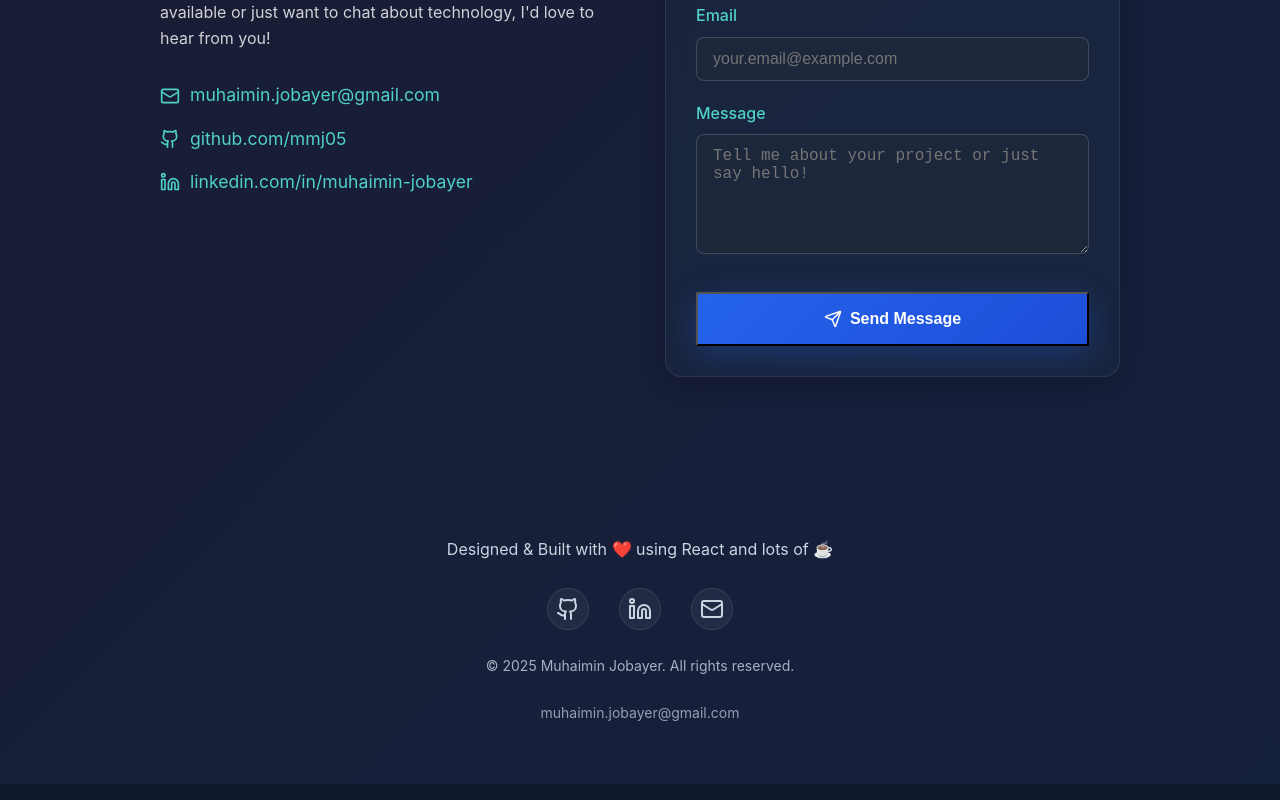
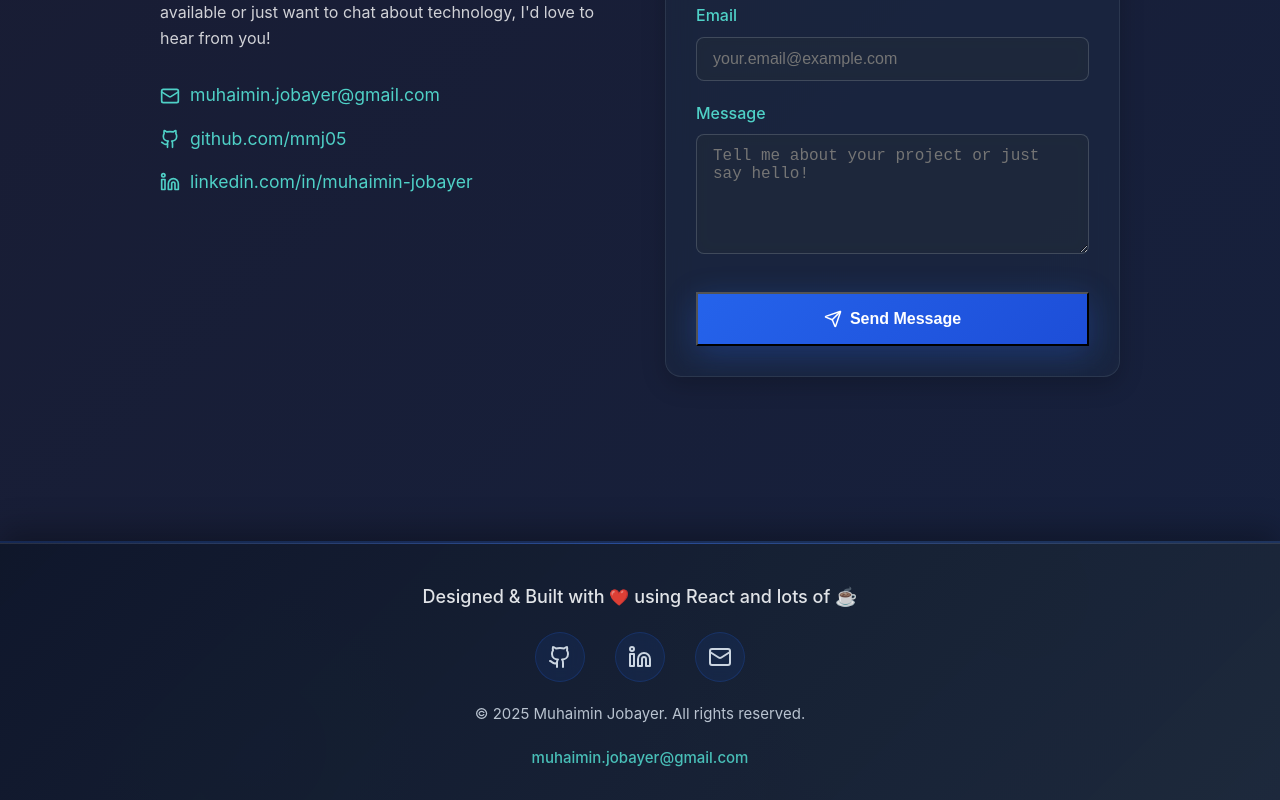
Before and after one commit to mmj05/portfolio, a React (Create React App) app: page / in a window 1280 px wide. Shown: the part 4826-5626 px from the top of the page. Built offline with nearby package versions, Linux system fonts and the light colour scheme.

Commit message:
Refactor Footer styles: update padding, background gradients, and border properties for enhanced aesthetics; improve typography and hover effects for better user experience.

```diff
--- a/src/components/Footer/Footer.css
+++ b/src/components/Footer/Footer.css
@@ -1,7 +1,26 @@
 .footer {
-  padding: 60px 20px;
+  padding: 40px 20px 30px;
   text-align: center;
-  border-top: 1px solid var(--border-color);
+  background:
+    linear-gradient(135deg, rgba(15, 23, 42, 0.95) 0%, rgba(30, 41, 59, 0.9) 100%),
+    radial-gradient(circle at 20% 80%, rgba(37, 99, 235, 0.1) 0%, transparent 50%),
+    radial-gradient(circle at 80% 20%, rgba(6, 182, 212, 0.08) 0%, transparent 50%);
+  border-top: 2px solid rgba(37, 99, 235, 0.2);
+  box-shadow:
+    0 -10px 30px rgba(0, 0, 0, 0.3),
+    inset 0 1px 0 rgba(255, 255, 255, 0.1);
+  position: relative;
+  margin-top: var(--space-3xl);
+}
+
+.footer::before {
+  content: '';
+  position: absolute;
+  top: 0;
+  left: 0;
+  right: 0;
+  height: 1px;
+  background: linear-gradient(90deg, transparent, rgba(37, 99, 235, 0.5), transparent);
 }
 
 .footer-content {
@@ -10,14 +29,17 @@
   display: flex;
   flex-direction: column;
   align-items: center;
-  gap: 25px;
+  gap: 20px;
+  position: relative;
+  z-index: 2;
 }
 
 .footer-built {
-  font-size: 16px;
-  color: var(--text-secondary);
+  font-size: 18px;
+  color: var(--text-primary);
   margin: 0;
-  font-weight: 400;
+  font-weight: 500;
+  opacity: 0.9;
 }
 
 .heart {
@@ -54,35 +76,39 @@
 .footer-social-link {
   color: var(--text-secondary);
   text-decoration: none;
-  transition: var(--transition);
+  transition: var(--transition-smooth);
   display: flex;
   align-items: center;
   justify-content: center;
-  padding: 8px;
+  padding: 12px;
   border-radius: 50%;
-  background: rgba(255, 255, 255, 0.05);
-  border: 1px solid rgba(255, 255, 255, 0.1);
+  background: rgba(37, 99, 235, 0.1);
+  border: 1px solid rgba(37, 99, 235, 0.2);
+  backdrop-filter: blur(8px);
 }
 
 .footer-social-link:hover {
   color: var(--primary-color);
-  background: rgba(255, 215, 0, 0.1);
+  background: rgba(37, 99, 235, 0.2);
   border-color: var(--primary-color);
-  transform: translateY(-2px);
+  transform: translateY(-3px);
+  box-shadow: 0 8px 25px rgba(37, 99, 235, 0.2);
 }
 
 .footer-copyright {
-  font-size: 14px;
+  font-size: 15px;
   color: var(--text-secondary);
   margin: 0;
-  opacity: 0.8;
+  opacity: 0.9;
+  font-weight: 400;
 }
 
 .footer-email {
-  font-size: 14px;
-  color: var(--text-secondary);
+  font-size: 15px;
+  color: var(--text-accent);
   margin: 0;
-  opacity: 0.7;
+  opacity: 0.9;
+  font-weight: 500;
 }
 
 /* Responsive Design */
```
